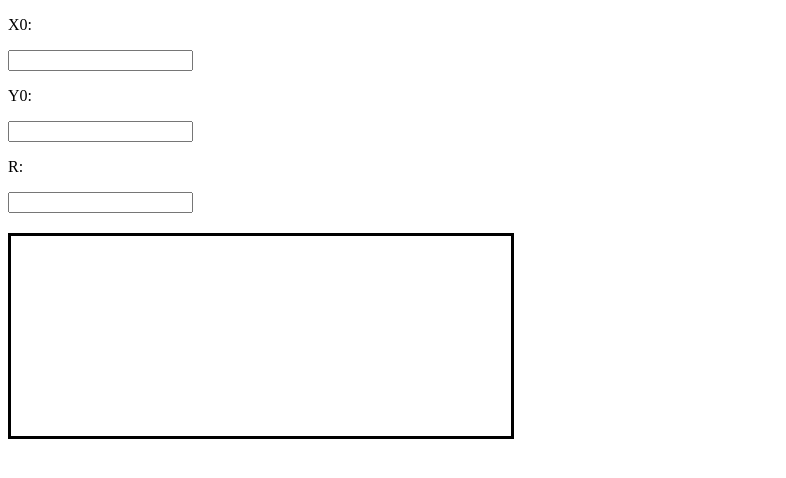
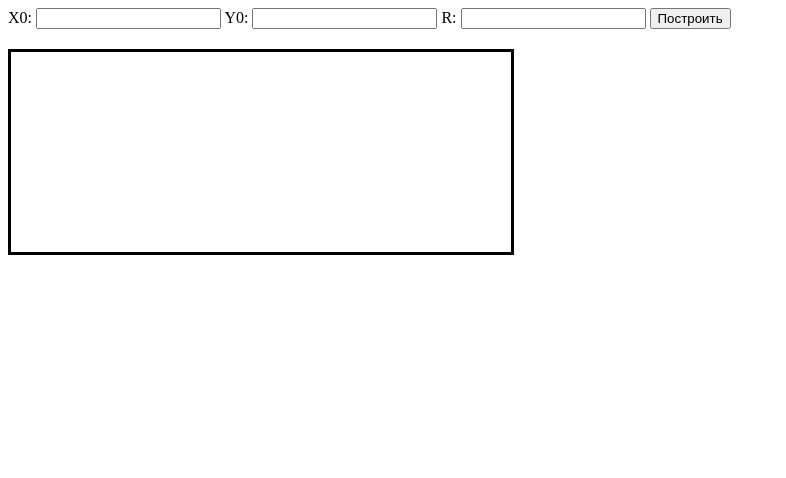
Before and after one commit to v-pereskokov/BMSTU_Graphics, a website built with webpack: page src/index.html in a window 1280 px wide. Shown: the whole page, without its empty margins (0-786 px from the left). Built offline with nearby package versions, Linux system fonts and the light colour scheme.

Commit message:
change idnex and get inputs

```diff
--- a/src/index.html
+++ b/src/index.html
@@ -8,12 +8,19 @@
 </head>
 <body>
 <div style='position: relative; width: 100%;'>
-	<p>X0:</p>
-	<input />
-	<p>Y0:</p>
-	<input />
-	<p>R:</p>
-	<input />
+	<label>
+		X0:
+		<input name='circle-x0' type='number'/>
+	</label>
+	<label>
+		Y0:
+		<input name='circle-y0' type='number'/>
+	</label>
+	<label>
+		R:
+		<input name='circle-r' type='number'/>
+	</label>
+	<button class='draw'>Построить</button>
 </div>
 <canvas class='picture' style='position: relative; top: 20px;'></canvas>
 
--- a/src/index.js
+++ b/src/index.js
@@ -1,5 +1,15 @@
 import Canvas from './canvas/canvas';
 import * as constansts from './constant/constant';
+
+const drawButton = document.querySelector('.draw');
+
+drawButton.addEventListener('click', () => {
+  let x0 = document.getElementsByName('circle-x0')[0].value;
+  let y0 = document.getElementsByName('circle-y0')[0].value;
+  let r = document.getElementsByName('circle-r')[0].value;
+
+  console.log(x0, y0, r);
+});
 
 const canvas = new Canvas('picture', '2d', {
   width: constansts.WIDTH,
```
